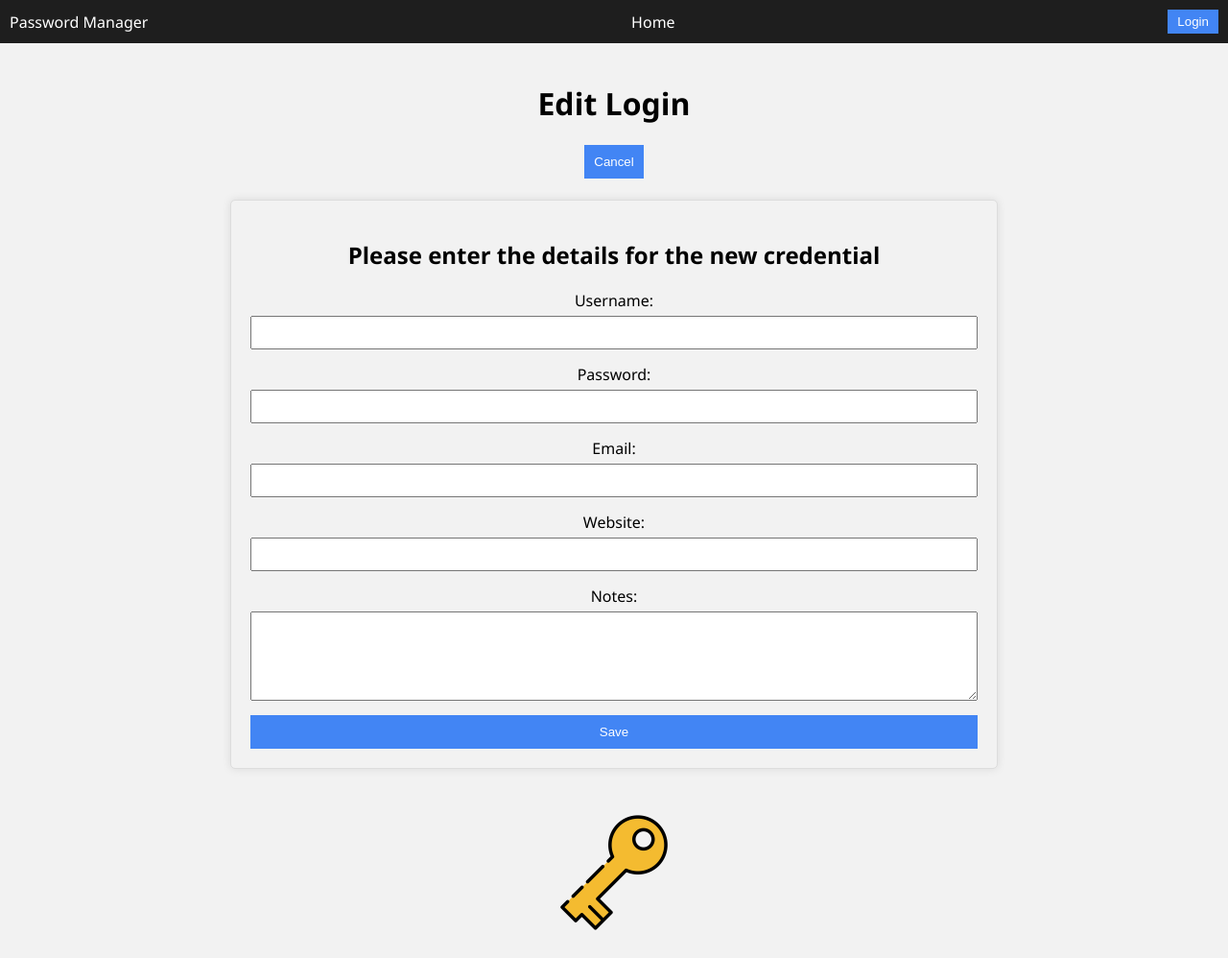
After one commit to garrywashere/password-manager, a Flask app: template templates/edit-login.html in a window 1280 px wide. The commit adds this page. Shown: the whole page at 96% size. Run offline with Flask 3, Linux system fonts and the light colour scheme; the template is opened without the code that fills it, so the values that code supplies are empty.

Commit message:
added editing
- removed unused code in new-login template

```diff
--- a/src/frontend.py
+++ b/src/frontend.py
@@ -99,7 +99,6 @@ def new_login():
         return redirect("/login")
 
 
-# See all logins
 @app.route("/list-logins")
 def list_logins():
     username = login_status()
@@ -150,7 +149,34 @@ def view_login():
         redirect("/login")
 
 
-### EDIT LOGINS
+@app.route("/edit-login", methods=["GET", "POST"])
+def edit_login():
+    username = login_status()
+    if username:
+        id = request.args.get("id")
+        if id:
+            user = recall(username)
+            creds = user.list_creds()
+            result = None
+            for cred in creds:
+                if id == cred.id:
+                    result = cred
+                    break
+        if request.method == "POST" and id:
+            _username = request.form["username"]
+            password = request.form["password"]
+            email = request.form["email"]
+            website = request.form["website"]
+            notes = request.form["notes"]
+            user.add_cred(_username, password, email, website, notes)
+            user.del_cred(id)
+            save(user)
+            return redirect("/list-logins")
+        return render_template(
+            "edit-login.html", title="Edit Login", username=username, cred=result
+        )
+    else:
+        return redirect("/login")
 
 
 @app.route("/delete-login")
--- /dev/null
+++ b/templates/edit-login.html
@@ -0,0 +1,47 @@
+{% extends "template.html" %} {% block main %}
+
+<h1>Edit Login</h1>
+<button onclick="window.location.href='/list-logins'">Cancel</button>
+<br /><br />
+
+<div class="box">
+    <h2>Please enter the details for the new credential</h2>
+    <form method="POST" action="/edit-login?id={{ cred.id }}">
+        <label for="username">Username:</label>
+        <input
+            type="text"
+            id="username"
+            name="username"
+            value="{{ cred.username }}"
+            required
+        />
+
+        <label for="password">Password:</label>
+        <input
+            type="password"
+            id="password"
+            name="password"
+            value="{{ cred.password }}"
+            required
+        />
+
+        <label for="email">Email:</label>
+        <input type="email" id="email" name="email" value="{{ cred.email }}" />
+
+        <label for="website">Website:</label>
+        <input
+            type="url"
+            id="website"
+            name="website"
+            value="{{ cred.website }}"
+        />
+
+        <label for="notes">Notes:</label>
+        <!-- <input type="text" id="notes" name="notes"  /> -->
+        <textarea rows="5" id="notes" name="notes">{{ cred.notes }}</textarea>
+
+        <button type="submit">Save</button>
+    </form>
+</div>
+
+{% endblock %}
--- a/templates/new-login.html
+++ b/templates/new-login.html
@@ -23,10 +23,6 @@
         <!-- <input type="text" id="notes" name="notes"  /> -->
         <textarea rows="5" id="notes" name="notes"></textarea>
 
-        {% if error %}
-        <p class="error">{{ error }}</p>
-        {% endif %}
-
         <button type="submit">Save</button>
     </form>
 </div>
```
